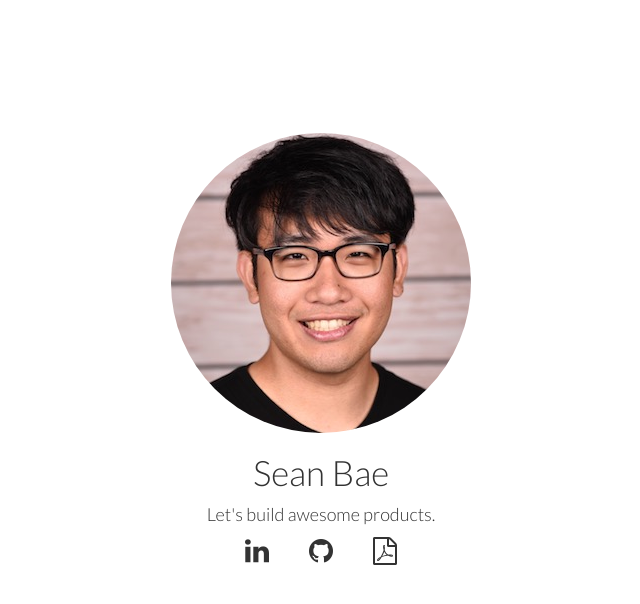
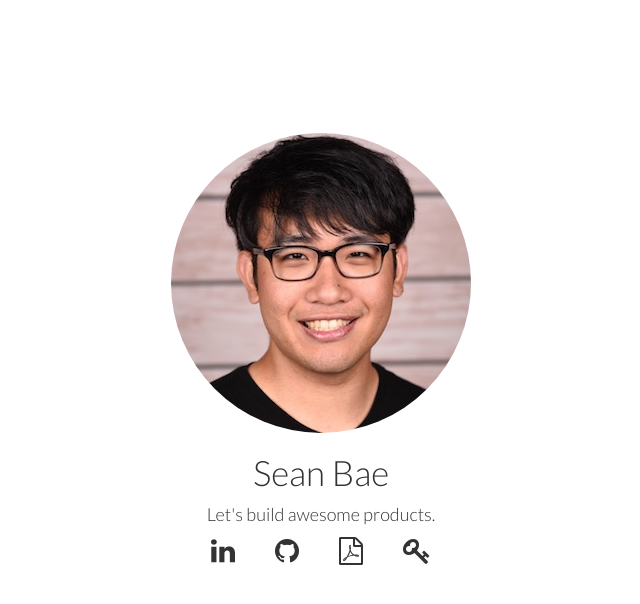
Before and after one commit to SeanBae/seanbae.github.io, a plain HTML site: page index.html in a window 1280 px wide. Shown: the whole page, without its empty margins (319-959 px from the left). Drawn offline with nearby package versions, Linux system fonts and the light colour scheme.

Commit message:
Add PGP Public Key

```diff
--- a/index.html
+++ b/index.html
@@ -1 +1 @@
-<!DOCTYPE html><html><head><title>Sean Bae</title><link rel="stylesheet" href="css/animate.css"><link rel="stylesheet" href="https://maxcdn.bootstrapcdn.com/bootstrap/3.3.4/css/bootstrap.min.css"><link rel="stylesheet" href="https://fonts.googleapis.com/css?family=Lato:300"><link rel="stylesheet" href="https://maxcdn.bootstrapcdn.com/font-awesome/4.3.0/css/font-awesome.min.css"><link rel="stylesheet" href="css/style.css"></head><body><div class="container animated bounceInUp"><div class="row"><div id="main" class="col-md-12"><div class="profile"></div><h1>Sean Bae</h1><p class="intro">Let's build awesome products.</p><ul class="icons"><li><a href="https://linkedin.com/in/seanbae" target="_blank" rel="noopener"><i class="fa fa-linkedin fa-2x"></i></a></li><li><a href="https://github.com/seanbae" target="_blank" rel="noopener"><i class="fa fa-github fa-2x"></i></a></li><li><a href="https://www.dropbox.com/s/mof2fca0xa7p3ey/SeanBae_Resume.pdf?dl=0" target="_blank" rel="noopener"><i class="fa fa-file-pdf-o fa-2x"></i></a></li></ul></div></div></div></body></html>
+<!DOCTYPE html><html><head><title>Sean Bae</title><link rel="stylesheet" href="css/animate.css"><link rel="stylesheet" href="https://maxcdn.bootstrapcdn.com/bootstrap/3.3.4/css/bootstrap.min.css"><link rel="stylesheet" href="https://fonts.googleapis.com/css?family=Lato:300"><link rel="stylesheet" href="https://maxcdn.bootstrapcdn.com/font-awesome/4.3.0/css/font-awesome.min.css"><link rel="stylesheet" href="css/style.css"></head><body><div class="container animated bounceInUp"><div class="row"><div id="main" class="col-md-12"><div class="profile"></div><h1>Sean Bae</h1><p class="intro">Let's build awesome products.</p><ul class="icons"><li><a href="https://linkedin.com/in/seanbae" target="_blank" rel="noopener"><i class="fa fa-linkedin fa-2x"></i></a></li><li><a href="https://github.com/seanbae" target="_blank" rel="noopener"><i class="fa fa-github fa-2x"></i></a></li><li><a href="https://www.dropbox.com/s/mof2fca0xa7p3ey/SeanBae_Resume.pdf?dl=0" target="_blank" rel="noopener"><i class="fa fa-file-pdf-o fa-2x"></i></a></li><li><a href="https://keybase.io/seanbae/pgp_keys.asc?fingerprint=6161fe44b742cad606d08bb41920c529f533ada2" target="_blank" rel="noopener"><i class="fa fa-key fa-2x"></i></a></li></ul></div></div></div></body></html>
```
